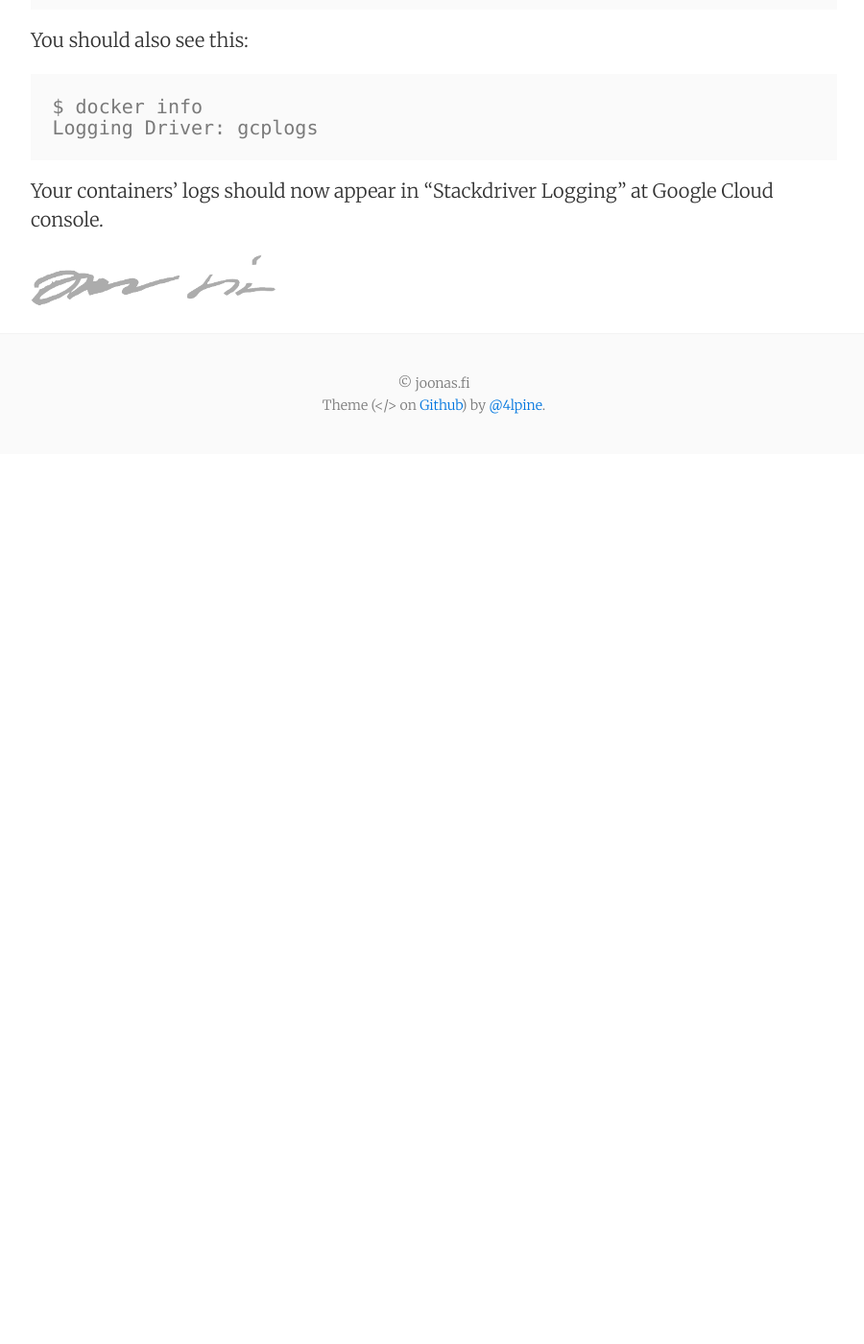
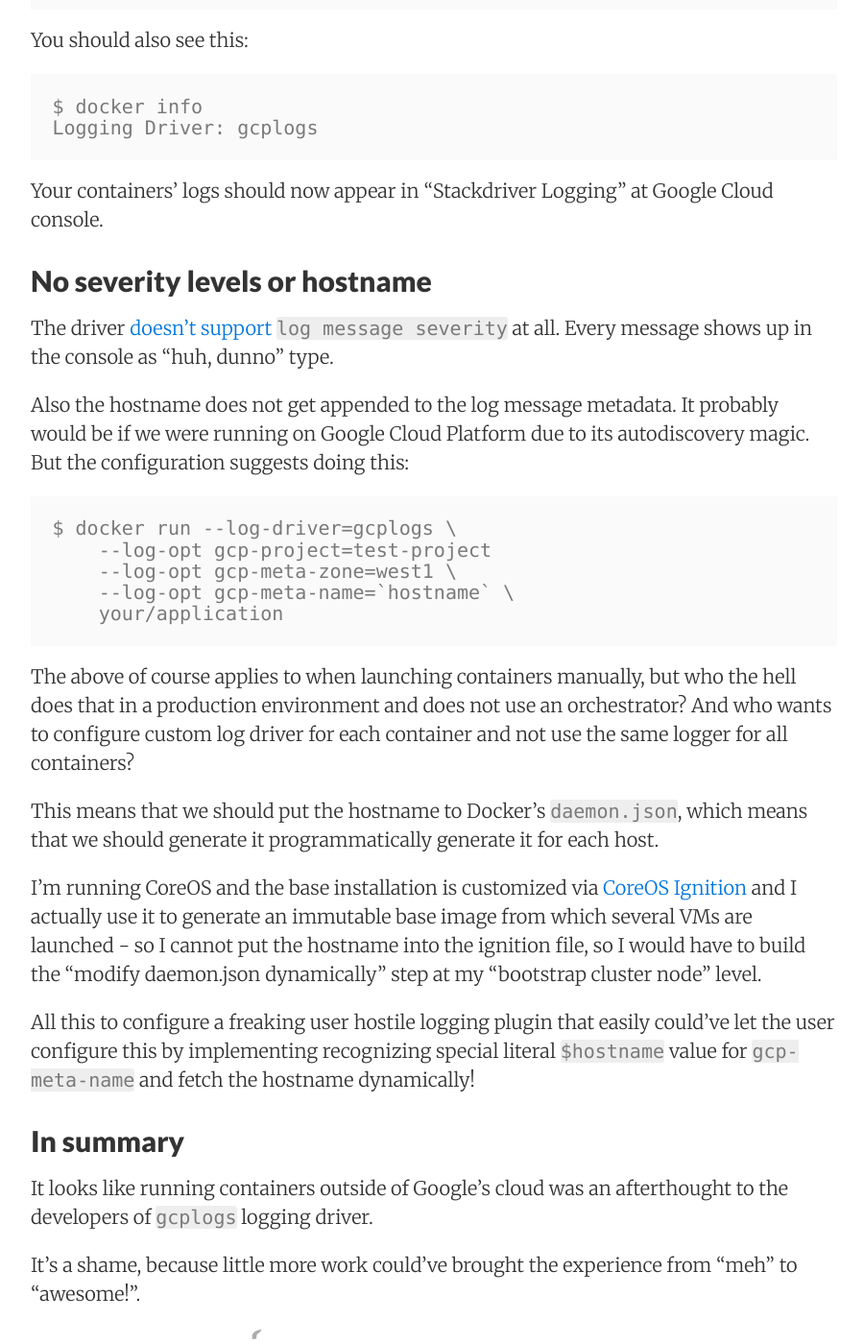
Before and after one commit to joonas-fi/joonas.fi, a Jekyll site: the page built from blog/_posts/2019/2019-01-06-how-to-configure-gcplogs-for-docker.md, in a window 1280 px wide and 1400 px high, scrolled down 3378 px. Shown: the whole window at 96% size, without its empty margins (188-1088 px from the left). Built offline with Jekyll 4.4.1, drawn with Linux system fonts in a browser that asks for light colours; nearby versions of some CDN libraries; comment, search, counter and statistics services are not loaded; before the commit the page ends 3851 px from its top, so only the background shows below that; some of the changed text lies outside the part shown.

Commit message:
Amend gcplogs post

````diff
--- a/blog/_posts/2019/2019-01-06-how-to-configure-gcplogs-for-docker.md
+++ b/blog/_posts/2019/2019-01-06-how-to-configure-gcplogs-for-docker.md
@@ -118,3 +118,48 @@
 	Logging Driver: gcplogs
 
 Your containers' logs should now appear in "Stackdriver Logging" at Google Cloud console.
+
+
+No severity levels or hostname
+------------------------------
+
+The driver [doesn't support](https://github.com/moby/moby/issues/22736)
+`log message severity` at all. Every message shows up in the console as "huh, dunno" type.
+
+Also the hostname does not get appended to the log message metadata. It probably would be
+if we were running on Google Cloud Platform due to its autodiscovery magic. But the
+configuration suggests doing this:
+
+```
+$ docker run --log-driver=gcplogs \
+    --log-opt gcp-project=test-project
+    --log-opt gcp-meta-zone=west1 \
+    --log-opt gcp-meta-name=`hostname` \
+    your/application
+```
+
+The above of course applies to when launching containers manually, but who the hell does
+that in a production environment and does not use an orchestrator? And who wants to
+configure custom log driver for each container and not use the same logger for all containers?
+
+This means that we should put the hostname to Docker's `daemon.json`, which means that we
+should generate it programmatically generate it for each host.
+
+I'm running CoreOS and the base installation is customized via
+[CoreOS Ignition](https://coreos.com/ignition/docs/latest/) and I actually use it to
+generate an immutable base image from which several VMs are launched - so I cannot put the
+hostname into the ignition file, so I would have to build the
+"modify daemon.json dynamically" step at my "bootstrap cluster node" level.
+
+All this to configure a freaking user hostile logging plugin that easily could've let the
+user configure this by implementing recognizing special literal `$hostname` value for
+`gcp-meta-name` and fetch the hostname dynamically!
+
+
+In summary
+----------
+
+It looks like running containers outside of Google's cloud was an afterthought
+to the developers of `gcplogs` logging driver.
+
+It's a shame, because little more work could've brought the experience from "meh" to "awesome!".
````
